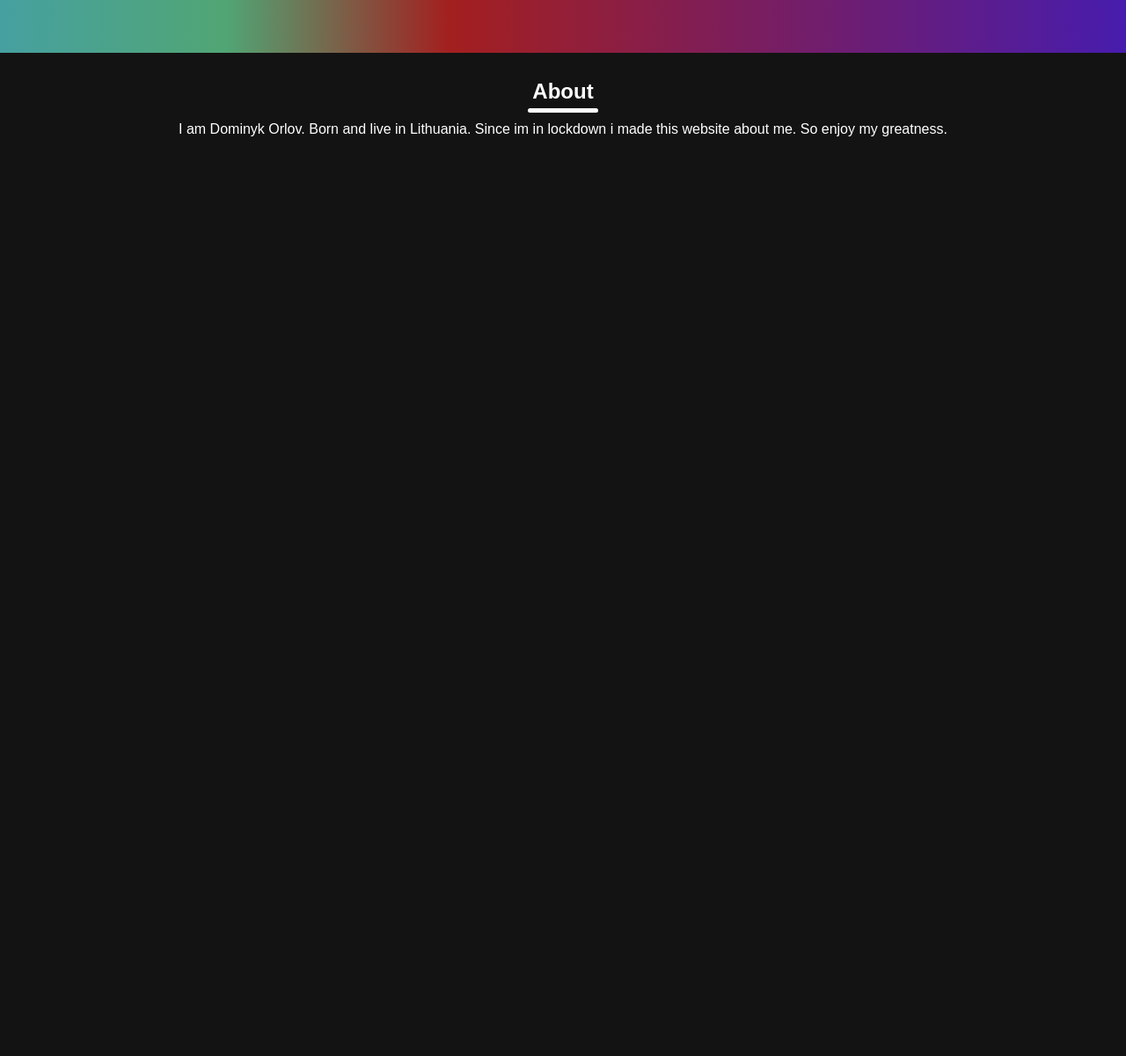
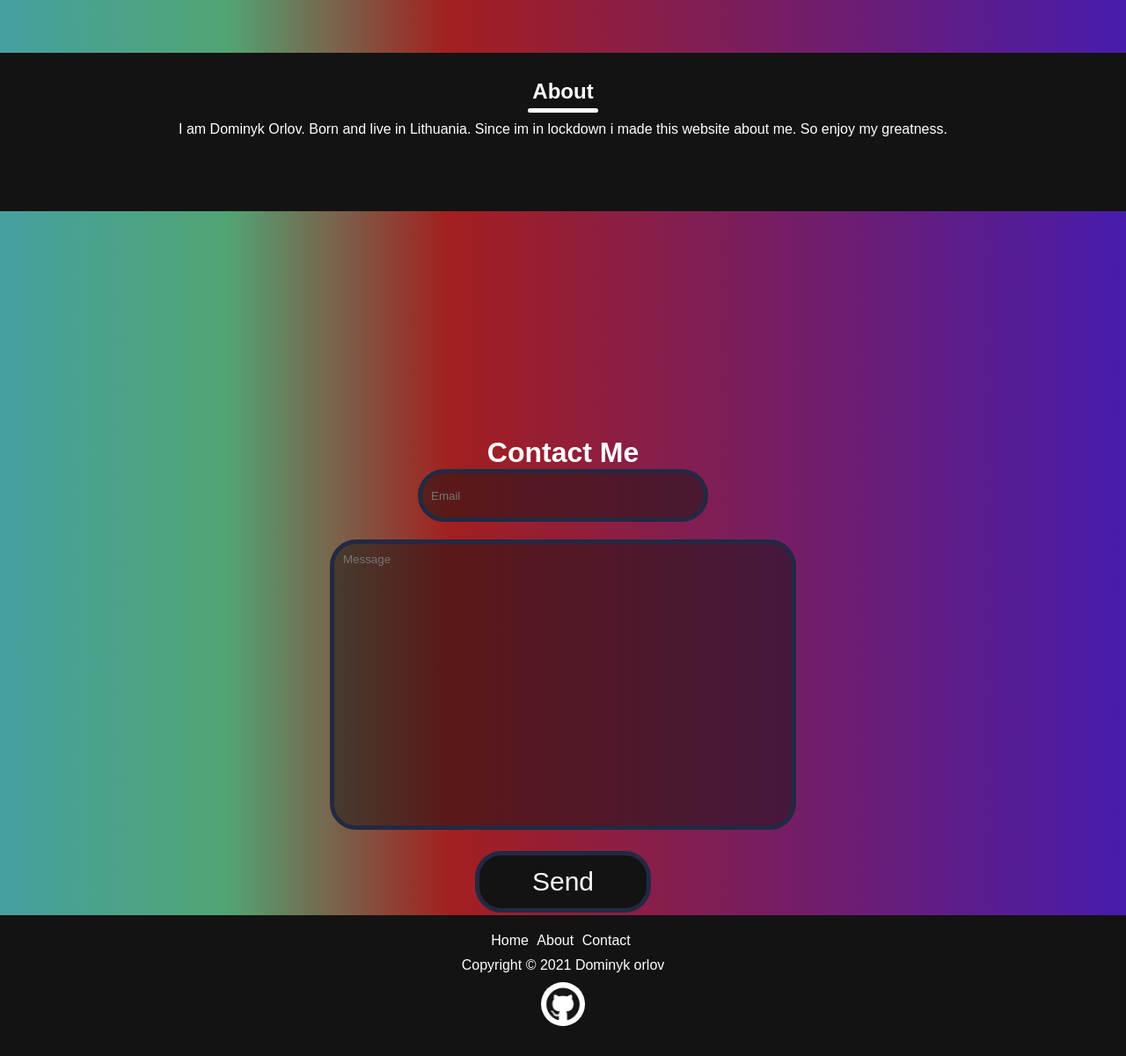
Before and after one commit to watery2/My_website, a Flask app: page / in a window 1280 px wide. Shown: the part 854-2054 px from the top of the page at 88% size. Before the commit the page ends 1009 px from the top, so only its background shows below. Run offline with Flask 2, Linux system fonts and the light colour scheme; some libraries are stand-ins or nearby versions.

Commit message:
added everythin just need to get the contact to work

```diff
--- a/static/css/home.css
+++ b/static/css/home.css
@@ -60,7 +60,7 @@ html {
   color: white;
 }
 
-.home {
+#home {
   display: -webkit-box;
   display: -ms-flexbox;
   display: flex;
@@ -96,7 +96,7 @@ html {
 }
 
 #about {
-  height: 100px;
+  height: 120px;
   padding: 30px;
   color: white;
   text-align: center;
@@ -156,19 +156,108 @@ span {
   border: none;
 }
 
+#contact {
+  width: 100%;
+  background: -webkit-gradient(linear, left top, right top, from(#46a0a0), color-stop(20%, #51a574), color-stop(40%, #a31f1f), to(#471cad));
+  background: linear-gradient(to right, #46a0a0 0%, #51a574 20%, #a31f1f 40%, #471cad 100%);
+  height: 100vh;
+  text-align: center;
+}
+
+form {
+  display: inline-block;
+  margin-top: 20%;
+}
+
+.em {
+  background: rgba(20, 19, 19, 0.5);
+  color: white;
+  border-radius: 30px;
+  border: 5px solid #232943;
+  outline: none;
+  width: 300px;
+  height: 50px;
+  padding-left: 10px;
+  padding-right: 10px;
+  margin-bottom: 20px;
+}
+
+.msg {
+  background: rgba(20, 19, 19, 0.5);
+  color: white;
+  border-radius: 30px;
+  border: 5px solid #232943;
+  outline: none;
+  width: 500px;
+  height: 300px;
+  padding-top: 10px;
+  padding-bottom: 10px;
+  padding-left: 10px;
+  padding-right: 10px;
+  resize: none;
+  margin-bottom: 20px;
+}
+
+.sub {
+  background: #141313;
+  color: white;
+  font-size: 30px;
+  border-radius: 30px;
+  border: 5px solid #232943;
+  outline: none;
+  width: 200px;
+  height: 70px;
+  padding-left: 10px;
+  padding-right: 10px;
+  margin-bottom: 20px;
+}
+
+.sub:hover {
+  opacity: .7;
+}
+
+#footer {
+  height: 120px;
+  padding: 20px;
+  color: white;
+  text-align: center;
+  -webkit-box-align: center;
+      -ms-flex-align: center;
+          align-items: center;
+  background-color: #141313;
+}
+
+.flinks {
+  text-decoration: none;
+  display: inline;
+}
+
+.flink {
+  margin-right: 5px;
+  cursor: pointer;
+  display: inline;
+  text-decoration: none;
+}
+
 ::-webkit-scrollbar {
   width: 20px;
 }
 
 ::-webkit-scrollbar-thumb {
-  background: #141313;
+  background: -webkit-gradient(linear, left top, left bottom, from(#46a0a0), color-stop(20%, #51a574), color-stop(40%, #a31f1f), to(#471cad));
+  background: linear-gradient(to bottom, #46a0a0 0%, #51a574 20%, #a31f1f 40%, #471cad 100%);
+  border-radius: 20px;
+}
+
+::-webkit-scrollbar-track {
+  background: black;
 }
 
 @media (max-width: 865px) {
   .whoiam {
     margin-top: -300px;
   }
-  .home {
+  #home {
     height: 150vh;
   }
 }
@@ -182,5 +271,11 @@ span {
     margin-top: -250px;
     margin-left: 10px;
   }
+  .em {
+    width: 200px;
+  }
+  .msg {
+    width: 300px;
+  }
 }
 /*# sourceMappingURL=home.css.map */
--- a/static/css/home.scss
+++ b/static/css/home.scss
@@ -50,7 +50,7 @@ html{
 .link:hover{
     color: white;
 }
-.home{
+#home{
     display: flex;
     justify-content: center;
     flex-wrap: wrap;
@@ -81,7 +81,7 @@ html{
 
 }
 #about{
-    height: 100px;
+    height: 120px;
     padding: 30px;
     color: white;
     text-align: center;
@@ -133,13 +133,92 @@ span{
     color: rgb(20, 19, 19);
     border: none;
 }
+#contact{
+    width: 100%;
+    background: linear-gradient(to right,#46a0a0 0%,#51a574 20%,#a31f1f 40%,#471cad 100%);
+    height: 100vh;
+    text-align: center;
+}
+form{
+    display: inline-block;
+    margin-top: 20%;
+}
+.em{
+    //background-color: rgb(20, 19, 19);
+    background: transparentize(rgb(20, 19, 19), 0.5);
+    color: white;
+    border-radius: 30px;
+    border: 5px solid #232943;
+    outline: none;
+    width: 300px;
+    height: 50px;
+    padding-left: 10px;
+    padding-right: 10px;
+    margin-bottom: 20px;
+}
+.msg{
+    background: transparentize(rgb(20, 19, 19), 0.5);
+    color: white;
+    border-radius: 30px;
+    border: 5px solid #232943;
+    outline: none;
+    width: 500px;
+    height: 300px;
+    padding-top: 10px;
+    padding-bottom: 10px;
+    padding-left: 10px;
+    padding-right: 10px;
+    resize: none;
+    margin-bottom: 20px;
+}
+.sub{
+    background: rgb(20, 19, 19);
+    color: white;
+    font-size: 30px;
+    border-radius: 30px;
+    border: 5px solid #232943;
+    outline: none;
+    width: 200px;
+    height: 70px;
+    padding-left: 10px;
+    padding-right: 10px;
+    margin-bottom: 20px;
+}
+.sub:hover{
+    opacity: .7;
+}
+#footer{
+    height: 120px;
+    padding: 20px;
+    color: white;
+    text-align: center;
+    align-items: center;
+    background-color: rgb(20, 19, 19);
 
+}
+.flinks{
+    text-decoration: none;
+    display: inline;
+}
+.flink{
+    margin-right: 5px;
+    cursor: pointer;
+    display: inline;
+    text-decoration: none;
+}
 ::-webkit-scrollbar{
-    width: 10px;
+    width: 20px;
 }
 ::-webkit-scrollbar-thumb{
-    background: rgb(20, 19, 19, 0.6);
+    //background-color: rgb(27, 26, 26);
+    background: linear-gradient(to bottom,#46a0a0 0%,#51a574 20%,#a31f1f 40%,#471cad 100%);
     border-radius: 20px;
+
+}
+
+::-webkit-scrollbar-track{
+    background: black;
+    //border: 7px solid #232943;
 }
 
 
@@ -147,7 +226,7 @@ span{
     .whoiam {
         margin-top: -300px;
     }
-    .home {
+    #home {
         height: 150vh;
     }
 }
@@ -160,4 +239,10 @@ span{
         margin-top: -250px;
         margin-left: 10px;
     }
+    .em{
+        width: 200px;
+    }
+    .msg{
+        width: 300px;
+    }
 }
--- a/static/js/home.js
+++ b/static/js/home.js
@@ -31,9 +31,24 @@ document.getElementsByClassName("aboutlink")[0].onclick = function(){
 document.getElementsByClassName("link")[0].onclick = function(){
     document.getElementById("about").scrollIntoView();
 }
+document.getElementsByClassName("link")[1].onclick = function(){
+    document.getElementById("contact").scrollIntoView();
+}
+document.getElementsByClassName("flink")[0].onclick = function(){
+    document.getElementById("home").scrollIntoView();
+}
+document.getElementsByClassName("flink")[1].onclick = function(){
+    document.getElementById("about").scrollIntoView();
+}
+document.getElementsByClassName("flink")[2].onclick = function(){
+    document.getElementById("contact").scrollIntoView();
+}
+
 let tl = gsap.timeline({
     scrollTrigger:{
         trigger: '.img',
+        start: "center bottom",
+        toggleActions: "restart pouse restart none"
     }
 });
 
@@ -44,8 +59,18 @@ let ta = gsap.timeline({
     scrollTrigger:{
         trigger: '#about',
         start: "center bottom",
+        toggleActions: "restart pouse restart none"
     }
 });
 
 ta.from(".aboutword", {y:-100, opacity: 0, duration: 1})
     .to(".line", {width: "80px", duration: 1})
+
+let tf = gsap.timeline({
+    scrollTrigger:{
+        trigger: '#contact',
+        start: "top bottom",
+        toggleActions: "restart pouse restart none"
+    }
+});
+tf.from(".form", {x:-100, opacity: 0, duration: 1})
--- a/templates/home.html
+++ b/templates/home.html
@@ -20,7 +20,7 @@
                 <li class="links"><p class="link">Contact</p></li>
             </ul>
         </div>
-        <div class="home">
+        <div id="home">
             <div class="img"><img src="{{url_for('static', filename='img/mypic.jpg')}}" alt="my pic"></div>
             <div class="whoiam">
                 <h2>Hello, my name is</h2>
@@ -34,6 +34,23 @@
             <div class="line"></div>
             <p class="abouttext">I am Dominyk Orlov. Born and live in Lithuania. Since im in lockdown i made this website about me. So enjoy my greatness.</p>
         </section>
+        <div id="contact">
+            <form class="form">
+                <h1 style="color: white;">Contact Me</h1>
+                <input class="em" type="email" placeholder="Email" name="email"><br>
+                <textarea class="msg" type="text" placeholder="Message"></textarea><br>
+                <input class="sub" type="submit" value="Send">
+            </form>
+        </div>
+        <div id="footer">
+            <ul class="flinks">
+                <li class="flinks"><p class="flink">Home</p></li>
+                <li class="flinks"><p class="flink">About</p></li>
+                <li class="flinks"><p class="flink">Contact</p></li>
+            </ul>
+            <p style="margin-top: 10px;"> Copyright &copy; 2021 Dominyk orlov</p>
+            <a href="https://github.com/watery2" target="_blank"><img src="{{url_for('static', filename='img/githubimg.png')}}" alt="github Logo" style="width: 50px; border-radius: 50%; margin-top: 10px;"></a>
+        </div>
     </div>
     <script src="https://cdnjs.cloudflare.com/ajax/libs/gsap/3.6.0/gsap.min.js"></script>
     <script src="https://cdnjs.cloudflare.com/ajax/libs/gsap/3.6.0/ScrollTrigger.min.js"></script>
```
Also changed, not shown: static/img/githubimg.png (added), 1 other file.
